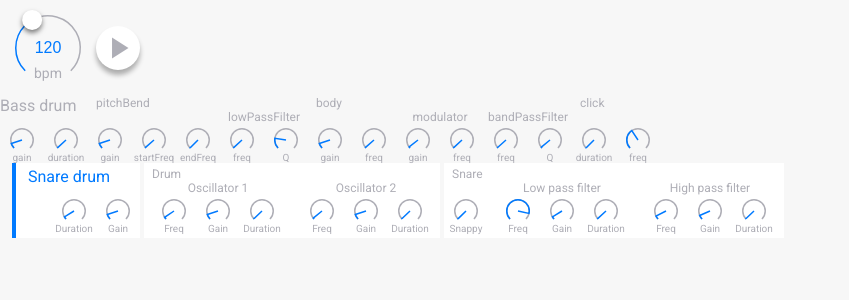
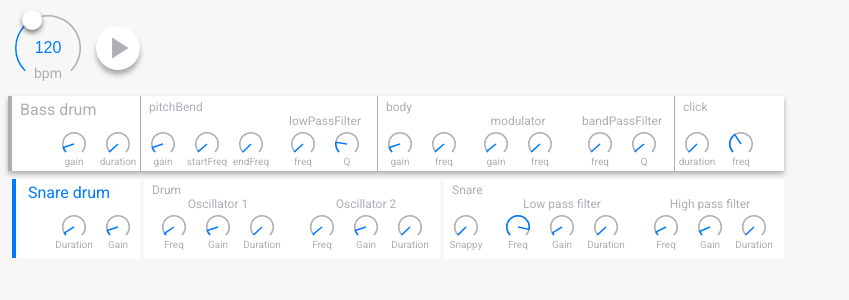
Before and after one commit to Volcomix/jsdaw, a React app: page / in a window 1280 px wide. Shown: the top 300 px of the page, without its empty margins (0-849 px from the left). Built offline with nearby package versions, Linux system fonts and the light colour scheme.

Commit message:
Refactor synth style

```diff
--- a/src/App.jsx
+++ b/src/App.jsx
@@ -1,12 +1,12 @@
 import React from 'react'
 
-import { backgroundColor } from './shared/styles.js'
 import Beat from './core/Beat.component'
 import Synth from './synth/Synth.component'
 import BassDrum from './synth/BassDrum/BassDrum.component'
 import BassDrumSynth from './synth/BassDrum/BassDrum'
 import SnareDrum from './synth/SnareDrum/SnareDrum.component'
 import SnareDrumSynth from './synth/SnareDrum/SnareDrum'
+import { backgroundColor } from './shared/styles.js'
 
 const context = new AudioContext()
 const bassDrumSynth = new BassDrumSynth(context, context.destination)
--- a/src/shared/Knob.component.jsx
+++ b/src/shared/Knob.component.jsx
@@ -155,6 +155,7 @@ const styles = {
     justifyContent: 'center',
     alignItems: 'center',
     position: 'relative',
+    marginBottom: 4,
   },
   knob: {
     position: 'relative',
--- a/src/synth/KnobSet.component.jsx
+++ b/src/synth/KnobSet.component.jsx
@@ -28,6 +28,8 @@ const styles = {
     display: 'flex',
     flexDirection: 'column',
     alignItems: 'center',
+    marginLeft: 8,
+    marginRight: 8,
   },
   title: {
     fontSize: 12,
--- a/src/synth/Synth.component.jsx
+++ b/src/synth/Synth.component.jsx
@@ -6,6 +6,7 @@ import { borderColor } from '../shared/styles'
 
 const Synth = ({ name, controls }) => (
   <div style={styles.container}>
+    <div style={styles.handle}></div>
     <span style={styles.title}>{name}</span>
     {Object.keys(controls).map(key => {
       const control = controls[key]
@@ -31,13 +32,26 @@ const styles = {
     display: 'flex',
     position: 'relative',
     alignItems: 'flex-end',
+    backgroundColor: 'white',
+    boxShadow: '0 3px 5px rgba(0, 0, 0, 0.3)',
+    marginLeft: 8,
+    marginBottom: 8,
+  },
+  handle: {
+    alignSelf: 'stretch',
+    width: 4,
+    backgroundColor: borderColor,
+    marginRight: 32,
+    borderRight: '8px solid white',
+    cursor: 'pointer',
   },
   title: {
     position: 'absolute',
-    top: 0,
+    top: 4,
+    left: 12,
     fontSize: 16,
+    color: borderColor,
     cursor: 'pointer',
-    color: borderColor,
   },
 }
 
--- a/src/synth/SynthPart.component.jsx
+++ b/src/synth/SynthPart.component.jsx
@@ -33,10 +33,12 @@ const styles = {
     display: 'flex',
     flexDirection: 'column',
     alignSelf: 'stretch',
+    borderLeft: `1px solid ${borderColor}`,
   },
   title: {
     fontSize: 12,
     color: borderColor,
+    marginTop: 4,
     marginLeft: 8,
   },
   content: {
```
